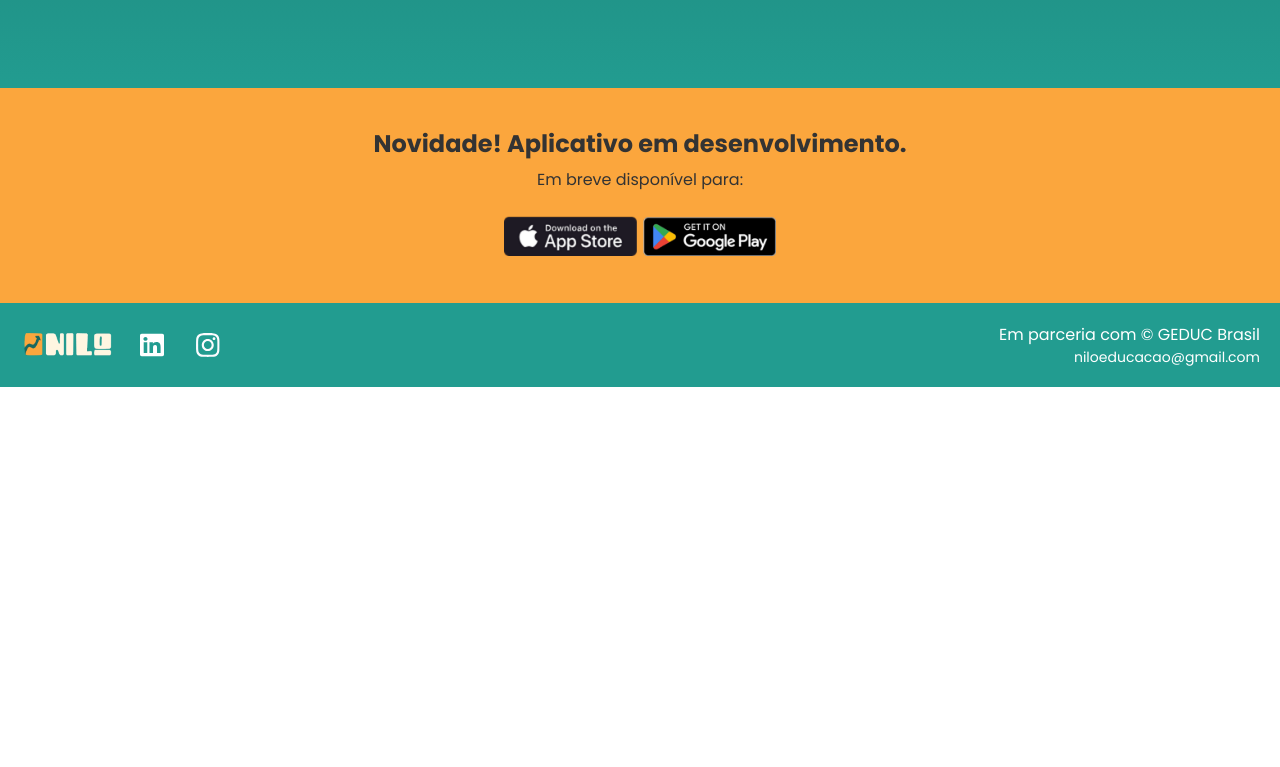
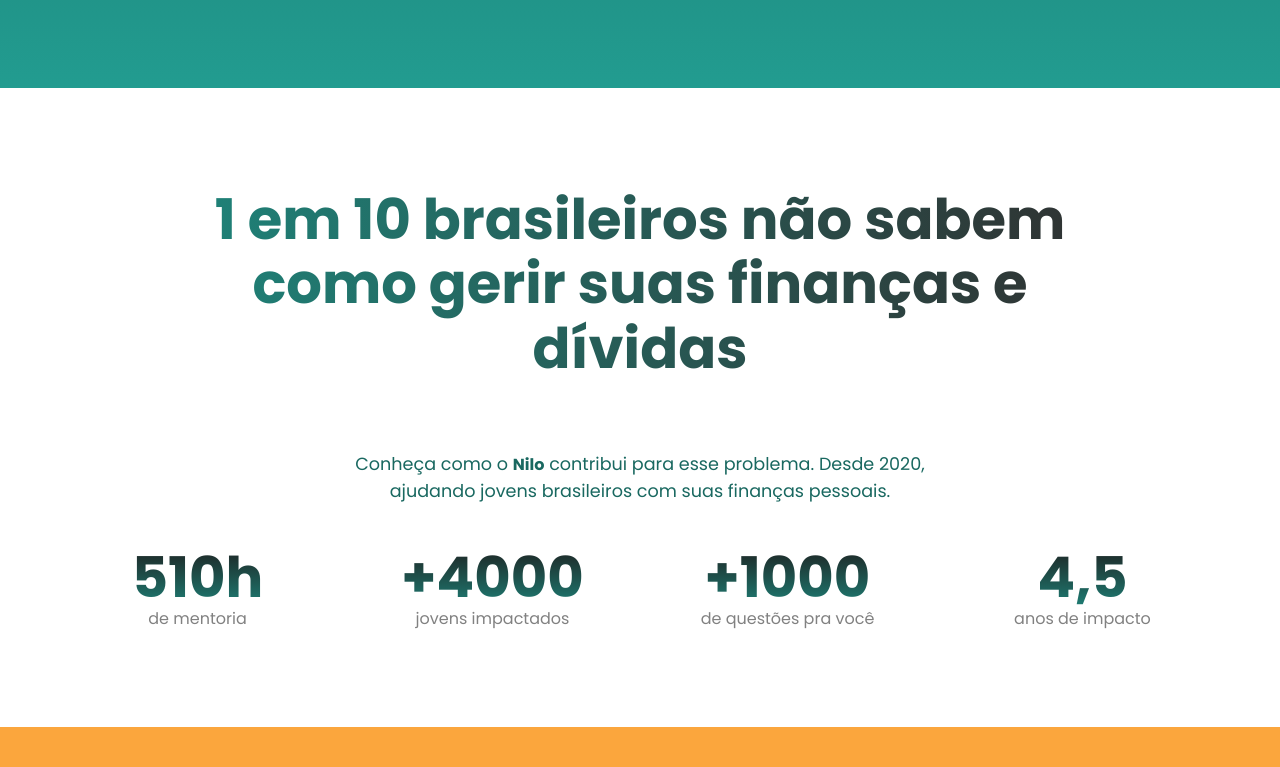
Before and after one commit to gabisaito/gabisaito.github.io, a React (Create React App) app: page /#/ in a window 1280 px wide. Shown: the part 613-1380 px from the top of the page. Before the commit the page ends 1000 px from the top, so only its background shows below. Built offline with nearby package versions, Linux system fonts and the light colour scheme.

Commit message:
feat: criação da seção de impacto

```diff
--- a/src/Pages/Home/index.jsx
+++ b/src/Pages/Home/index.jsx
@@ -1,5 +1,5 @@
 import React from 'react';
-import { Box } from '@mui/material';
+import { Box, Typography } from '@mui/material';
 
 import Footer from "../../Components/Footer";
 import Header from "../../Components/Header";
@@ -13,6 +13,13 @@ import {
     Subtitle,
     ImageSection,
     TabletImage,
+    StatsContainer,
+    MainHeadline,
+    SubHeadline,
+    StatsGrid,
+    StatItem,
+    StatNumber,
+    StatDescription,
 } from './styles';
 
 import ImpactoImage from './assets/jovens.png';
@@ -39,6 +46,36 @@ export default function Home() {
                 </ImageSection>
             </HeroContainer>
 
+       <StatsContainer>
+            <MainHeadline>
+                1 em 10 brasileiros não sabem como gerir suas finanças e dívidas
+            </MainHeadline>
+
+            <SubHeadline>
+                Conheça como o <Typography component="span" sx={{ fontWeight: 'bold' }}>Nilo</Typography> contribui para esse problema.
+                Desde 2020, ajudando jovens brasileiros com suas finanças pessoais.
+            </SubHeadline>
+
+            <StatsGrid>
+                <StatItem>
+                    <StatNumber>510h</StatNumber>
+                    <StatDescription>de mentoria</StatDescription>
+                </StatItem>
+                <StatItem>
+                    <StatNumber>+4000</StatNumber>
+                    <StatDescription>jovens impactados</StatDescription>
+                </StatItem>
+                <StatItem>
+                    <StatNumber>+1000</StatNumber>
+                    <StatDescription>de questões pra você</StatDescription>
+                </StatItem>
+                <StatItem>
+                    <StatNumber>4,5</StatNumber>
+                    <StatDescription>anos de impacto</StatDescription>
+                </StatItem>
+            </StatsGrid>
+        </StatsContainer>
+
             <Footer />
         </>
     )
--- a/src/Pages/Home/styles.jsx
+++ b/src/Pages/Home/styles.jsx
@@ -1,5 +1,7 @@
 import styled from 'styled-components';
 import { Box, Typography } from '@mui/material';
+
+/* Hero */
 
 export const HeroContainer = styled(Box)`
   width: 100%;
@@ -102,3 +104,113 @@ export const TabletImage = styled.img`
   height: auto;
   display: block;
 `;
+
+/* Stats */
+
+const textColor = '#196860';
+const subStatColor = '#818181';
+
+export const StatsContainer = styled(Box)`
+  width: 100%;
+  padding: 80px 20px;
+  text-align: center;
+  font-family: 'Poppins', sans-serif;
+  color: ${textColor};
+  display: flex;
+  flex-direction: column;
+  align-items: center;
+  gap: 40px;
+
+  @media (min-width: 600px) {
+    padding: 100px 50px;
+  }
+`;
+
+export const MainHeadline = styled.h1`
+  font-size: 1.5rem;
+  font-weight: 700;
+  line-height: 1.2;
+  max-width: 90%; /* Reduzido o max-width para forçar a quebra de linha */
+  margin: 0 auto 30px;
+  text-align: center;
+
+  background-image: linear-gradient(to right, #1E847A, #303030);
+  -webkit-background-clip: text;
+  -webkit-text-fill-color: transparent;
+  color: #1E847A;
+
+  @media (min-width: 600px) {
+    font-size: 2.5rem;
+    max-width: 90%;
+  }
+
+  @media (min-width: 900px) {
+    font-size: 3.5rem;
+    max-width: 80%;
+    line-height: 1.15;
+  }
+`;
+
+export const SubHeadline = styled(Typography)`
+  font-size: 0.9rem !important;
+  line-height: 1.5;
+  max-width: 600px;
+  margin: 0 auto 60px;
+  text-align: center !important;
+
+  @media (min-width: 600px) {
+    font-size: 1.1rem !important;
+    line-height: 1.6;
+  }
+`;
+
+export const StatsGrid = styled(Box)`
+  display: flex;
+  flex-direction: column;
+  align-items: center;
+  width: 100%;
+  max-width: 1200px;
+  gap: 40px;
+
+  @media (min-width: 600px) {
+    flex-direction: row;
+    justify-content: space-around;
+    gap: 0;
+  }
+`;
+
+export const StatItem = styled(Box)`
+  text-align: center;
+  padding: 0 10px;
+
+  @media (min-width: 600px) {
+    flex: 1;
+    min-width: unset;
+    max-width: 25%;
+  }
+`;
+
+export const StatNumber = styled(Typography)`
+  font-size: 2.5rem !important;
+  font-weight: 700 !important;
+  line-height: 1.2 !important;
+
+  background-image: linear-gradient(to bottom, #1E1E1E 0%, #1E847A 100%);
+  -webkit-background-clip: text;
+  -webkit-text-fill-color: transparent;
+  color: #1E1E1E;
+
+  @media (min-width: 600px) {
+    font-size: 3.5rem !important;
+  }
+`;
+
+export const StatDescription = styled(Typography)`
+  font-size: 0.8rem !important;
+  color: ${subStatColor};
+  line-height: 1 !important;
+
+  @media (min-width: 600px) {
+    font-size: 1rem !important;
+  }
+`;
```
